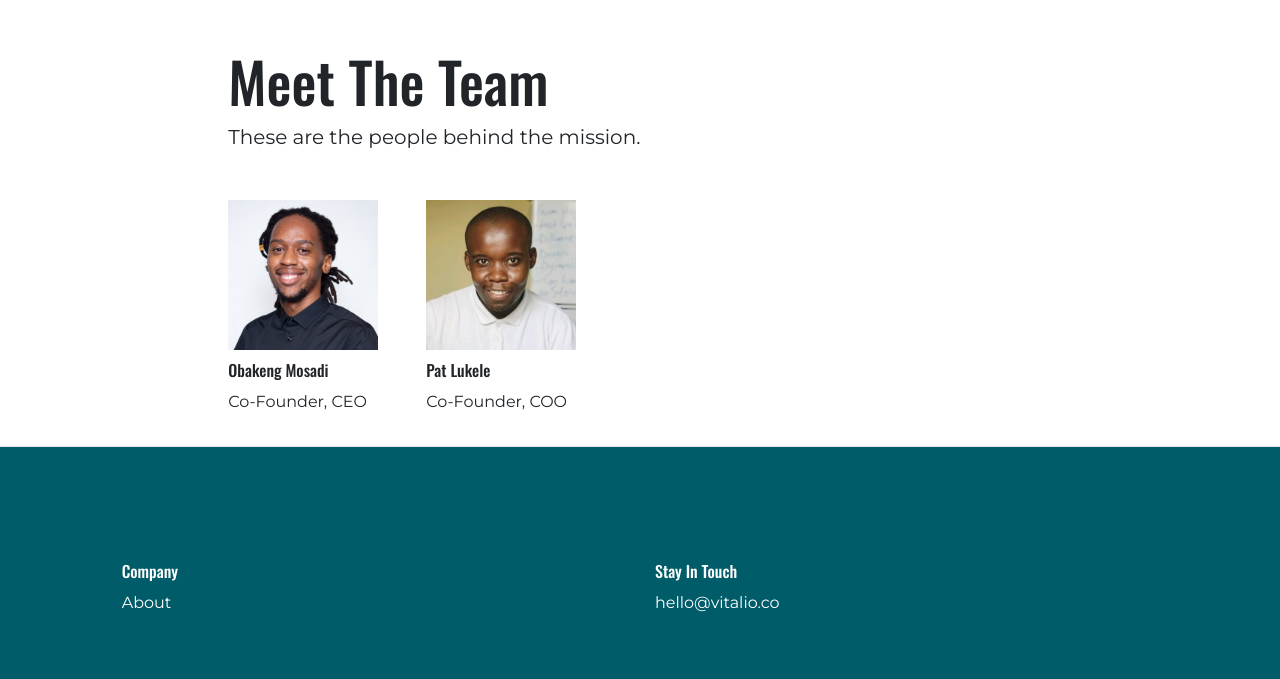
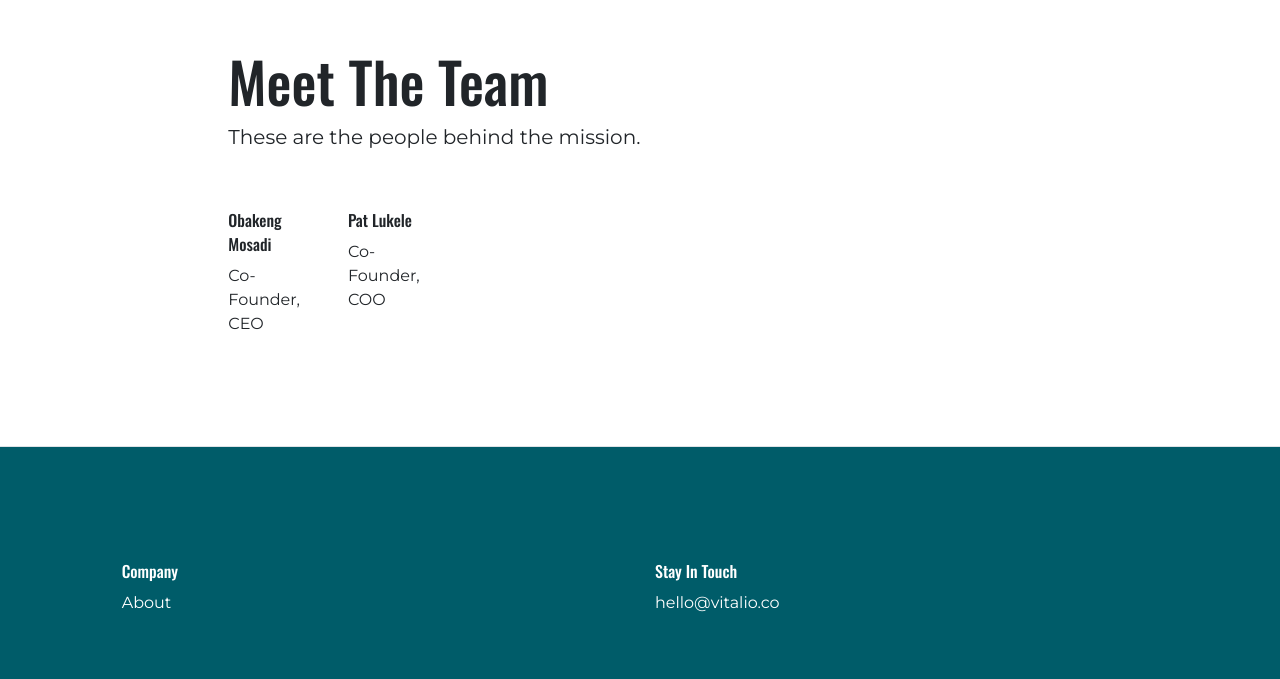
Before and after one commit to obakeng-develops/vitalio, a Django app: page /about in a window 1280 px wide. Shown: the part 272-951 px from the top of the page. Run offline with Django 3.2, Linux system fonts and the light colour scheme; some libraries are stand-ins or nearby versions.

Commit message:
Removed images on about page.

```diff
--- a/vitalio/pages/templates/pages/about.html
+++ b/vitalio/pages/templates/pages/about.html
@@ -18,12 +18,12 @@
             <p class="lead">These are the people behind the mission.</p>
             <div class="team d-flex  my-5">
               <div class="person">
-                  <div class="image"><img src="{% static 'images/1581439187738.jpg' %}" class="image"></div>
+                  <!-- <div class="image"><img src="{% static 'images/1581439187738.jpg' %}" class="image"></div> -->
                   <div class="name my-2">Obakeng Mosadi</div>
                   <div class="title font-montserrat">Co-Founder, CEO</div>
               </div>
               <div class="person mx-5">
-                <div class="image"><img src="{% static 'images/1583251569413.jpg' %}" class="image"></div>
+                <!-- <div class="image"><img src="{% static 'images/1583251569413.jpg' %}" class="image"></div> -->
                 <div class="name my-2">Pat Lukele</div>
                 <div class="title font-montserrat">Co-Founder, COO</div>
               </div>
```
